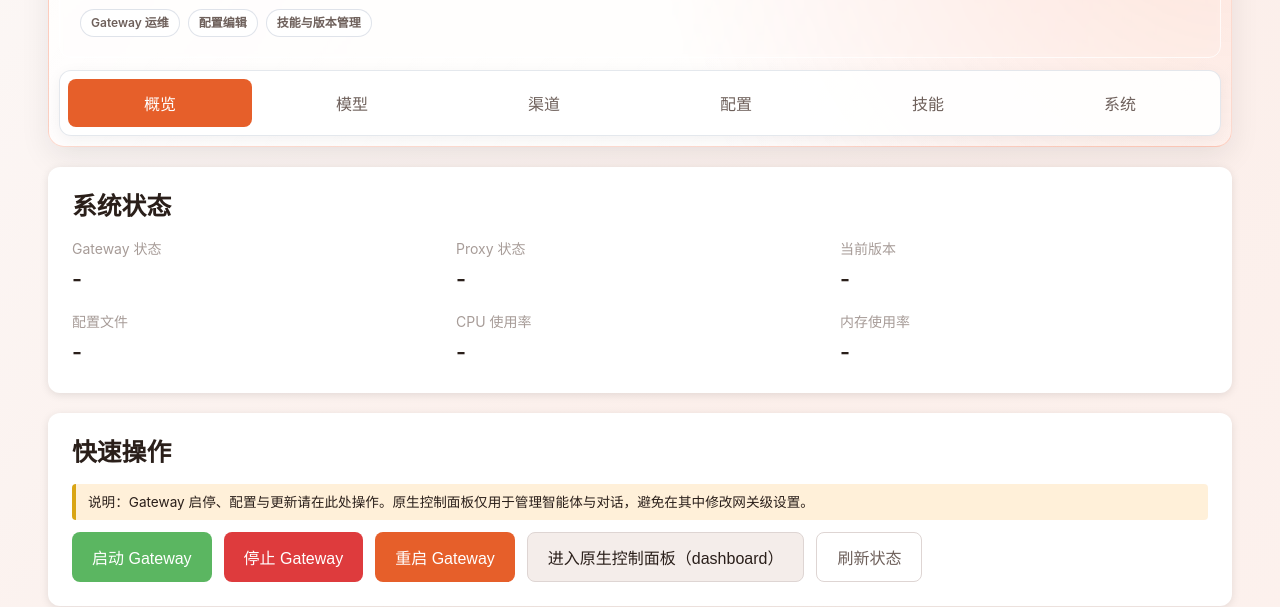
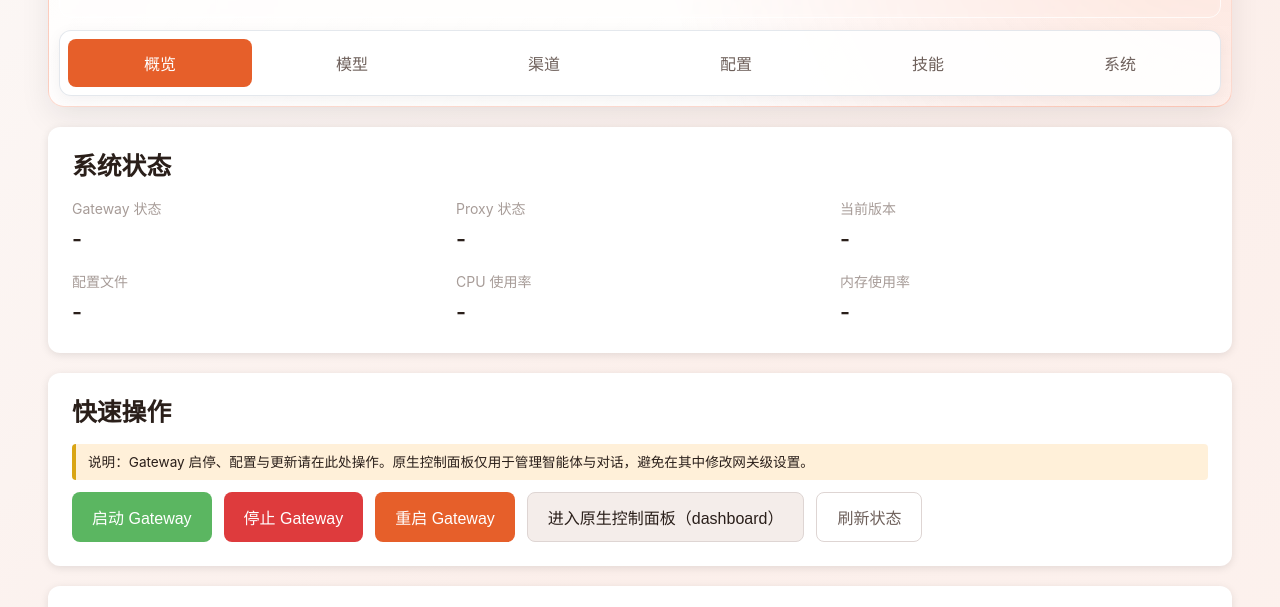
Before and after one commit to iridite/openclawer, a plain HTML site: page app/ui/management.html in a window 1280 px wide. Shown: the part 157-764 px from the top of the page. Drawn offline with Linux system fonts and the light colour scheme; no server answers.

Commit message:
chore(ui): remove header meta badges

```diff
--- a/app/ui/management.html
+++ b/app/ui/management.html
@@ -28,11 +28,6 @@
                                 这里负责 Gateway 的运行与配置；原生控制面板用于管理 AI
                                 智能体与对话，不负责网关启停与部署。
                             </p>
-                            <div class="header-meta">
-                                <span class="header-chip">Gateway 运维</span>
-                                <span class="header-chip">配置编辑</span>
-                                <span class="header-chip">技能与版本管理</span>
-                            </div>
                         </div>
                     </div>
                     <div class="header-side">
```
